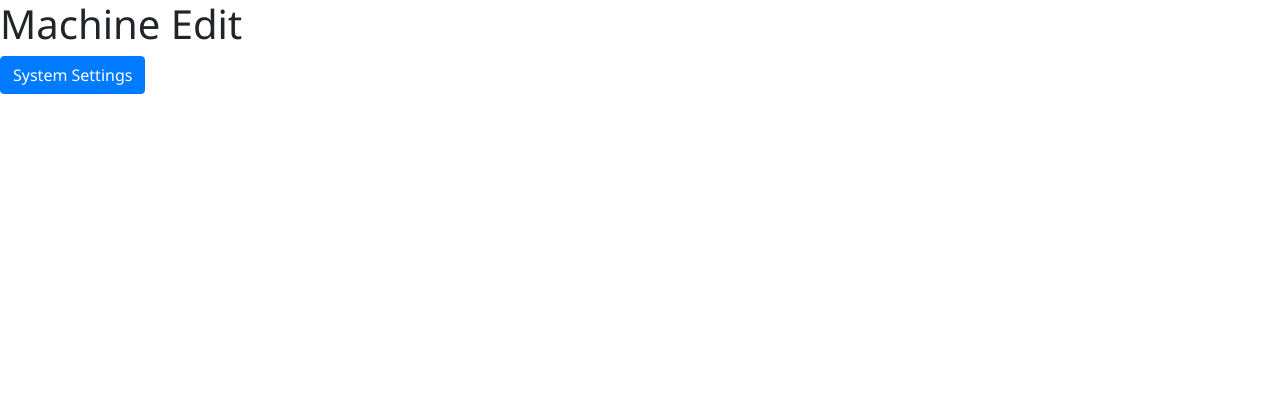
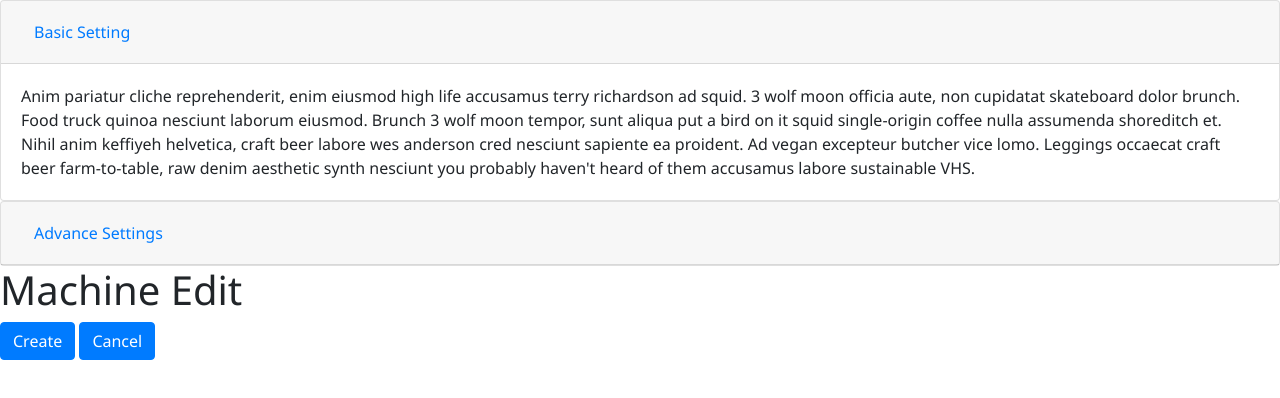
Before and after one commit to Practicum-Team-3/BlackHole-Electron, a plain HTML site: page Screens/Windows/MachineEditWindow/machineEdit.html in a window 1280 px wide. Drawn offline with Linux system fonts and the light colour scheme.

Commit message:
Update machineEdit.html

```diff
--- a/Screens/Windows/MachineEditWindow/machineEdit.html
+++ b/Screens/Windows/MachineEditWindow/machineEdit.html
@@ -11,9 +11,45 @@
     </head>
     <body>
 
+			<div id="accordion">
+			  <div class="card">
+				<div class="card-header" id="headingOne">
+				  <h5 class="mb-0">
+					<button class="btn btn-link" data-toggle="collapse" data-target="#collapseOne" aria-expanded="true" aria-controls="collapseOne">
+					  Basic Setting
+					</button>
+				  </h5>
+				</div>
+
+				<div id="collapseOne" class="collapse show" aria-labelledby="headingOne" data-parent="#accordion">
+				  <div class="card-body">
+					Anim pariatur cliche reprehenderit, enim eiusmod high life accusamus terry richardson ad squid. 3 wolf moon officia aute, non cupidatat skateboard dolor brunch. Food truck quinoa nesciunt laborum eiusmod. Brunch 3 wolf moon tempor, sunt aliqua put a bird on it squid single-origin coffee nulla assumenda shoreditch et. Nihil anim keffiyeh helvetica, craft beer labore wes anderson cred nesciunt sapiente ea proident. Ad vegan excepteur butcher vice lomo. Leggings occaecat craft beer farm-to-table, raw denim aesthetic synth nesciunt you probably haven't heard of them accusamus labore sustainable VHS.
+				  </div>
+				</div>
+			  </div>
+			  <div class="card">
+				<div class="card-header" id="headingTwo">
+				  <h5 class="mb-0">
+					<button class="btn btn-link collapsed" data-toggle="collapse" data-target="#collapseTwo" aria-expanded="false" aria-controls="collapseTwo">
+					  Advance Settings
+					</button>
+				  </h5>
+				</div>
+				<div id="collapseTwo" class="collapse" aria-labelledby="headingTwo" data-parent="#accordion">
+				  <div class="card-body">
+					Anim pariatur cliche reprehenderit, enim eiusmod high life accusamus terry richardson ad squid. 3 wolf moon officia aute, non cupidatat skateboard dolor brunch. Food truck quinoa nesciunt laborum eiusmod. Brunch 3 wolf moon tempor, sunt aliqua put a bird on it squid single-origin coffee nulla assumenda shoreditch et. Nihil anim keffiyeh helvetica, craft beer labore wes anderson cred nesciunt sapiente ea proident. Ad vegan excepteur butcher vice lomo. Leggings occaecat craft beer farm-to-table, raw denim aesthetic synth nesciunt you probably haven't heard of them accusamus labore sustainable VHS.
+				  </div>
+				</div>
+			  </div>
+
+			</div>
         <h1>Machine Edit</h1>
         <button type="button" onClick="window.location='../newScenarioWindow/newScenario.html';" class="btn btn-primary">
-            System Settings
+			Create
+        </button>
+
+		<button type="button" onClick="window.location='../MachineListWindow/machineList.html';" class="btn btn-primary">
+            Cancel
         </button>
     </body>
 </html>
```
